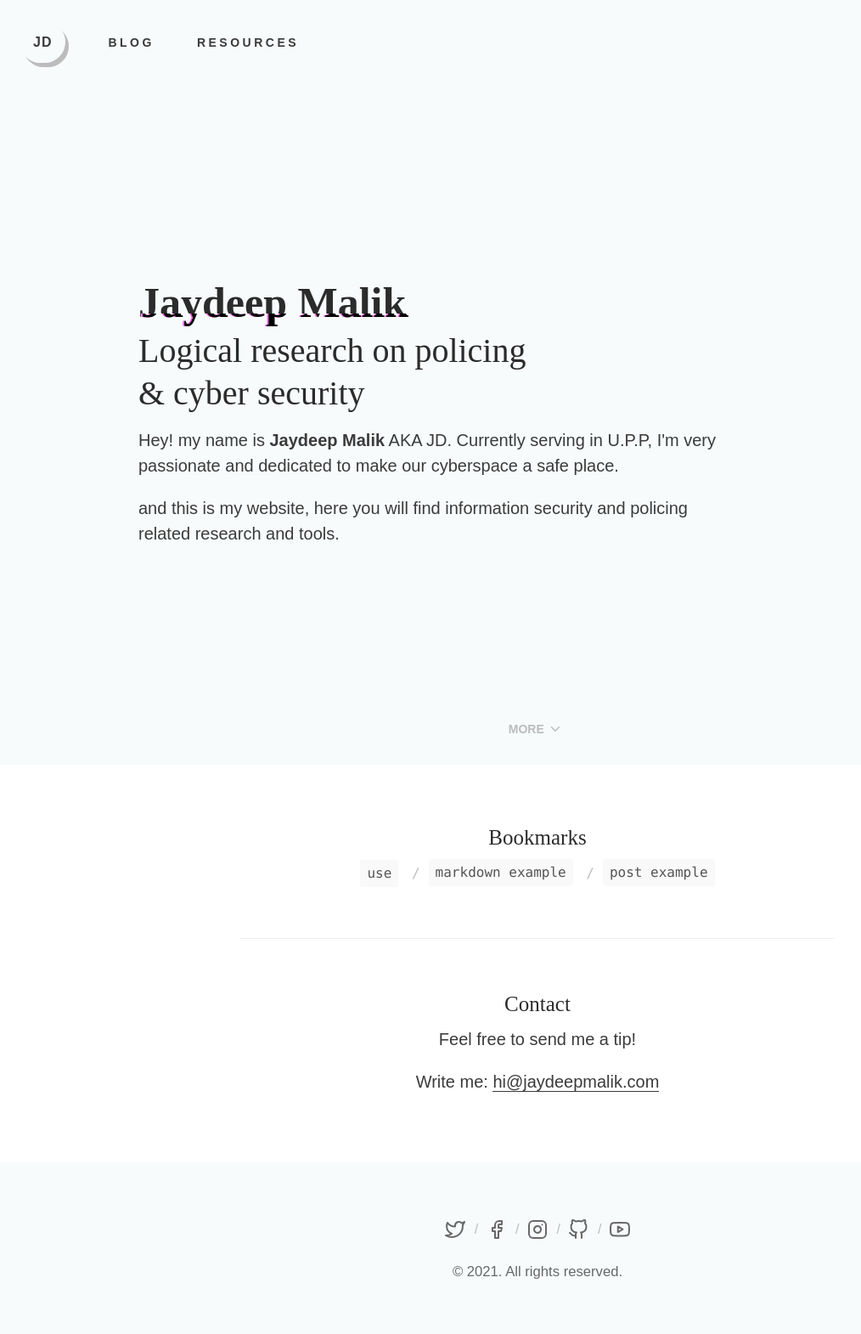
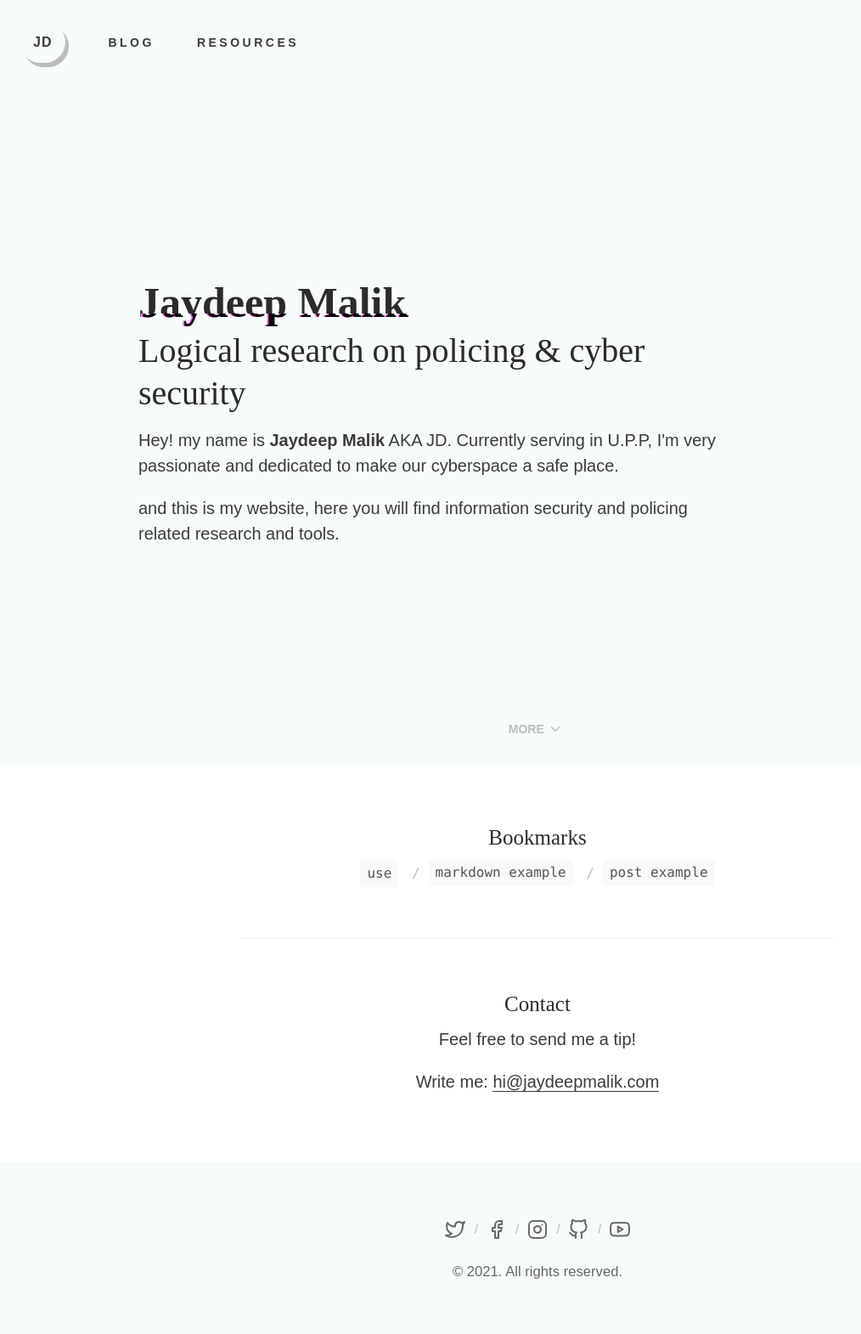
Before and after one commit to jaydeepmalik/jaydeepmalik.com, a Jekyll site: the page built from index.html, in a window 1280 px wide. Shown: the whole page at 85% size, without its empty margins (7-1021 px from the left). Built offline with Jekyll 4.4.1, drawn with Linux system fonts in a browser that asks for light colours; some web fonts are replaced.

Commit message:
Update index.html

```diff
--- a/index.html
+++ b/index.html
@@ -5,7 +5,7 @@
 ---
 <div class="hero">
   <div class="container">
-    <h1><div class="title glitch-text" data-text="{{ site.title }}">{{ site.title }}</div>Logical research on policing <br> & cyber security</h1>
+    <h1><div class="title glitch-text" data-text="{{ site.title }}">{{ site.title }}</div>Logical research on policing & cyber security</h1>
     <p>
       Hey! my name is <b>Jaydeep Malik</b> AKA JD. Currently serving in U.P.P, I'm very passionate and dedicated to make our cyberspace a safe place.
     </p>
```
